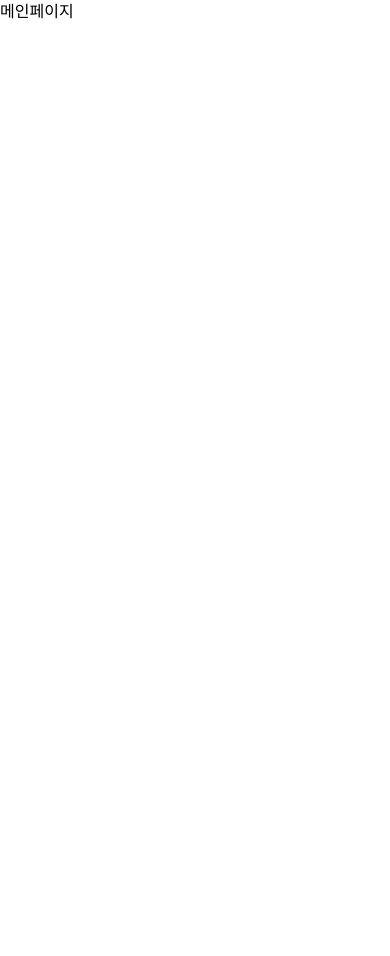
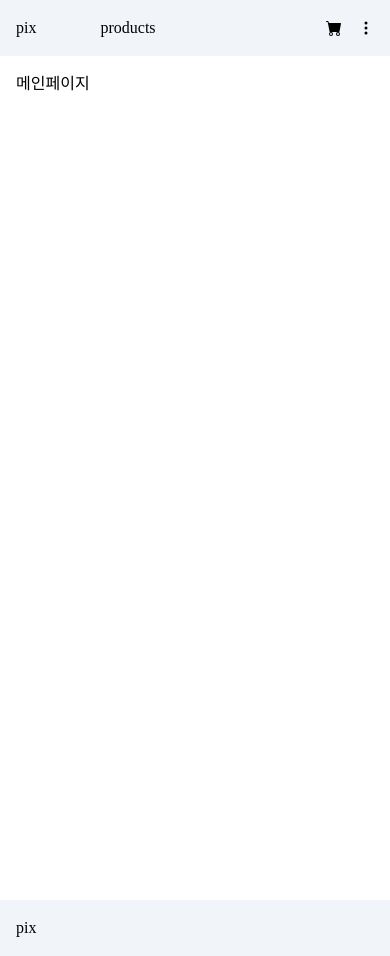
Before and after one commit to jaeeedev/pix, a React (Vite) app: page / in a window 390 px wide. Before the commit the page ends 844 px from the top, so only its background shows below. Built offline with nearby package versions, Linux system fonts and the light colour scheme; a web font is replaced by a local one.

Commit message:
feat: 반응형 헤더 컴포넌트 제작

```diff
--- a/index.html
+++ b/index.html
@@ -10,7 +10,7 @@
       href="https://cdn.jsdelivr.net/gh/orioncactus/pretendard@v1.3.6/dist/web/static/pretendard.css"
     />
     <meta name="viewport" content="width=device-width, initial-scale=1.0" />
-    <title>Vite + React + TS</title>
+    <title>pix</title>
   </head>
   <body>
     <div id="root"></div>
--- a/package.json
+++ b/package.json
@@ -13,6 +13,7 @@
     "firebase": "^9.22.0",
     "react": "^18.2.0",
     "react-dom": "^18.2.0",
+    "react-icons": "^4.8.0",
     "react-router-dom": "^6.11.1",
     "recoil": "^0.7.7",
     "tailwind-merge": "^1.12.0"
--- /dev/null
+++ b/src/components/common/ContentContainer.tsx
@@ -0,0 +1,18 @@
+import { ReactNode } from "react";
+import { twMerge } from "tailwind-merge";
+
+type Props = {
+  children: ReactNode;
+  className?: string;
+};
+
+const ContentContainer = ({ children, ...props }: Props) => {
+  const { className } = props;
+  return (
+    <div className={twMerge("max-w-5xl mx-auto p-4 lg:px-0 ", className)}>
+      {children}
+    </div>
+  );
+};
+
+export default ContentContainer;
--- a/src/components/common/Footer.tsx
+++ b/src/components/common/Footer.tsx
@@ -0,0 +1,11 @@
+import ContentContainer from "./ContentContainer";
+
+const Footer = () => {
+  return (
+    <div className="bg-slate-100">
+      <ContentContainer>pix</ContentContainer>
+    </div>
+  );
+};
+
+export default Footer;
--- a/src/components/common/GlobalLayout.tsx
+++ b/src/components/common/GlobalLayout.tsx
@@ -1,7 +1,17 @@
-import React from "react";
+import Header from "./Header";
+import Footer from "./Footer";
+import { Outlet } from "react-router-dom";
 
 const GlobalLayout = () => {
-  return <div>GlobalLayout</div>;
+  return (
+    <div className="h-screen">
+      <Header />
+      <div className="h-full">
+        <Outlet />
+      </div>
+      <Footer />
+    </div>
+  );
 };
 
 export default GlobalLayout;
--- a/src/components/common/Header.tsx
+++ b/src/components/common/Header.tsx
@@ -0,0 +1,44 @@
+import { Link } from "react-router-dom";
+import ContentContainer from "./ContentContainer";
+import { BsFillCartFill, BsThreeDotsVertical } from "react-icons/bs";
+import HeaderMenuList from "./header/HeaderMenuList";
+
+const Header = () => {
+  return (
+    <div className="sticky top-0 bg-slate-100">
+      <ContentContainer>
+        <div className="flex gap-16">
+          <Link to="/">pix</Link>
+          <nav className="flex justify-between  grow">
+            <div>
+              <Link to="/">products</Link>
+            </div>
+            <ul className="flex items-center gap-4 ">
+              <HeaderMenuList>
+                <Link to="/login">로그인</Link>
+              </HeaderMenuList>
+
+              <HeaderMenuList>로그아웃</HeaderMenuList>
+
+              <HeaderMenuList>
+                <Link to="/signup">회원가입</Link>
+              </HeaderMenuList>
+
+              <HeaderMenuList always>
+                <Link to="/cart">
+                  <BsFillCartFill />
+                </Link>
+              </HeaderMenuList>
+
+              <HeaderMenuList reverse>
+                <BsThreeDotsVertical />
+              </HeaderMenuList>
+            </ul>
+          </nav>
+        </div>
+      </ContentContainer>
+    </div>
+  );
+};
+
+export default Header;
--- /dev/null
+++ b/src/components/common/header/HeaderMenuList.tsx
@@ -0,0 +1,33 @@
+import React, { ReactNode } from "react";
+import { twMerge } from "tailwind-merge";
+
+type Props = {
+  children: ReactNode;
+  always?: boolean;
+  reverse?: boolean;
+};
+
+/**
+ * `always` : 너비 관계없이 `display: block`
+ *
+ * `reverse` : 기본 설정의 반대(md 이상의 너비부터 안보이게)
+ *  */
+const HeaderMenuList = ({ children, ...props }: Props) => {
+  const { always, reverse } = props;
+  console.log(props);
+
+  return (
+    <li
+      className={twMerge(
+        `cursor-pointer hidden md:block
+        ${!!always && "block"}
+        ${!!reverse && "block md:hidden"}
+        `
+      )}
+    >
+      {children}
+    </li>
+  );
+};
+
+export default HeaderMenuList;
--- /dev/null
+++ b/src/components/common/menuList/MenuList.tsx
@@ -0,0 +1,7 @@
+import React from "react";
+
+const MenuList = () => {
+  return <div>MenuList</div>;
+};
+
+export default MenuList;
--- a/src/index.css
+++ b/src/index.css
@@ -8,7 +8,3 @@
   box-sizing: border-box;
   font-family: "Pretendard";
 }
-
-body {
-  height: 100%;
-}
--- a/src/pages/main/MainPage.tsx
+++ b/src/pages/main/MainPage.tsx
@@ -1,7 +1,12 @@
 import React from "react";
+import ContentContainer from "../../components/common/ContentContainer";
 
 const MainPage = () => {
-  return <div>메인페이지</div>;
+  return (
+    <div>
+      <ContentContainer>메인페이지</ContentContainer>
+    </div>
+  );
 };
 
 export default MainPage;
```
Also changed, not shown: src/router.tsx (+19 -1 lines), 1 other file (tests, documents, lock files or other folders).
